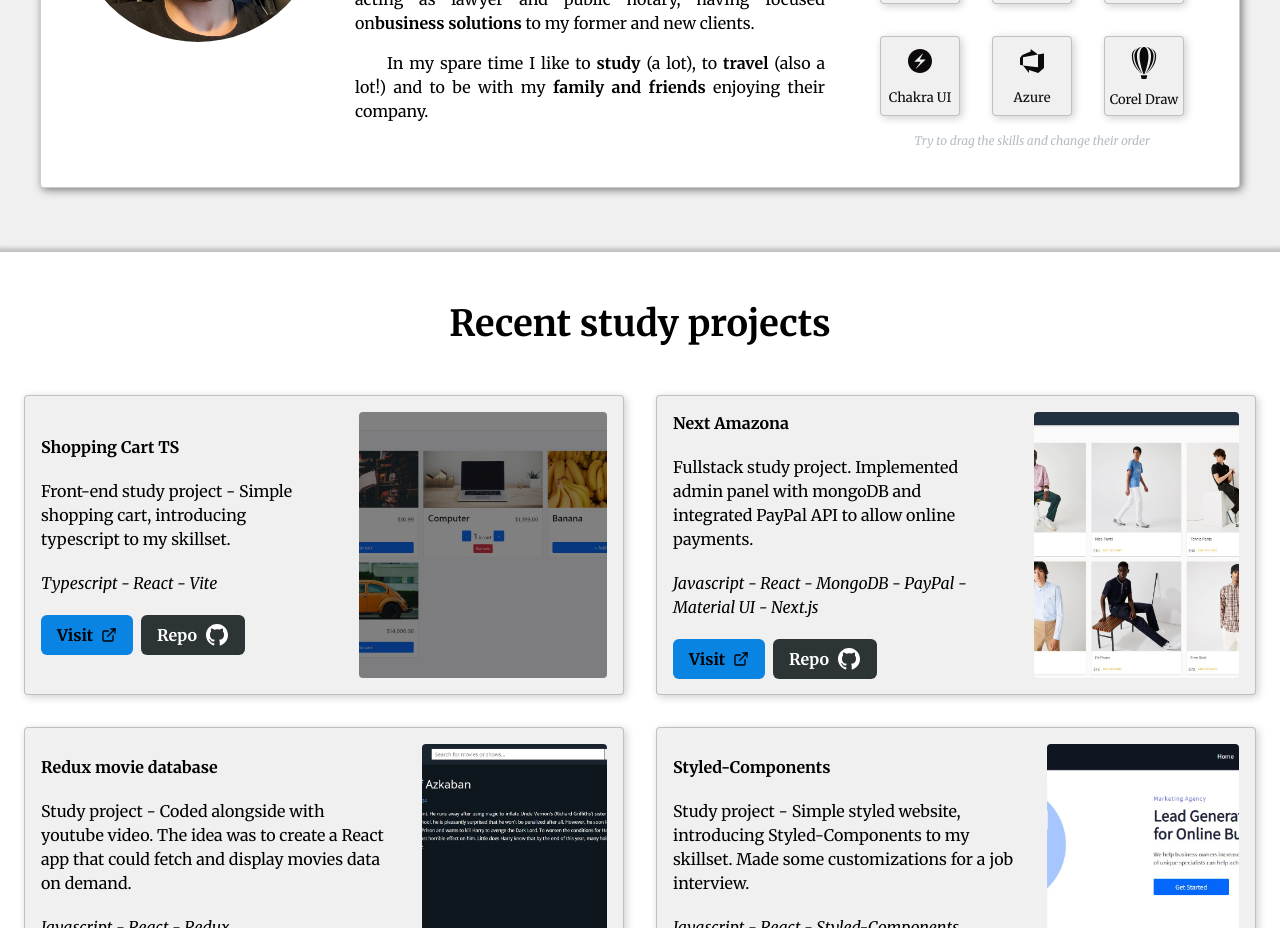
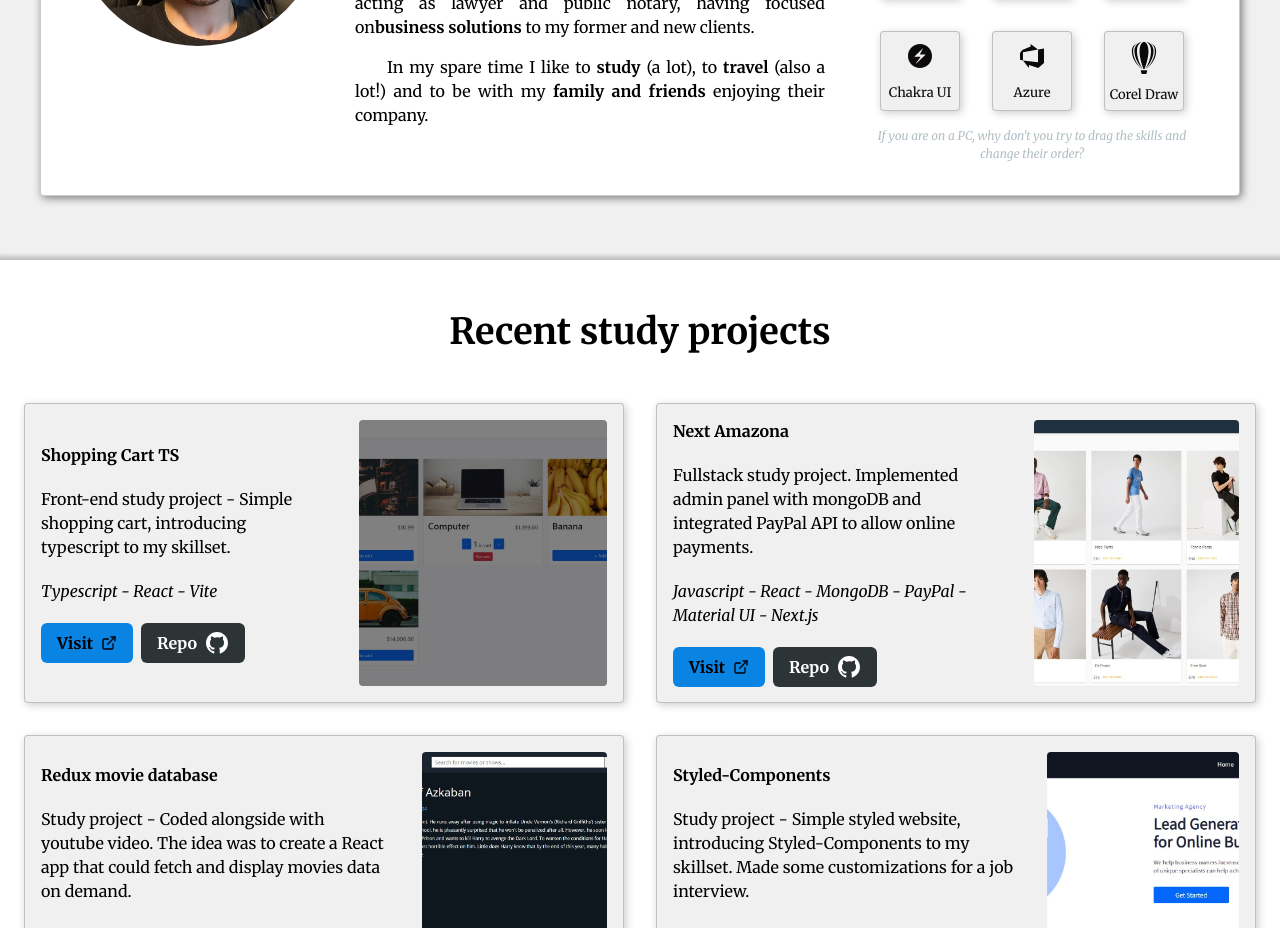
Before and after one commit to mchiari/portfolio, a React (Vite) app: page / in a window 1280 px wide. Shown: the part 1100-2028 px from the top of the page. Built offline with nearby package versions, Linux system fonts and the light colour scheme; a web font is replaced by a local one.

Commit message:
fix for smaller screens on landing page

```diff
--- a/src/components/About.tsx
+++ b/src/components/About.tsx
@@ -63,7 +63,7 @@ const About = () => {
 				</Box>
 				<Box>
 					<Skills />
-					<Text fontSize={'12px'} color={'lightgray'}><em>Try to drag the skills and change their order</em></Text>
+					<Text fontSize={'12px'} color={'lightgray'}><em>If you are on a PC, why don't you try to drag the skills and change their order?</em></Text>
 				</Box>
 			</Box>
 		</Box>
--- a/src/components/Landing.tsx
+++ b/src/components/Landing.tsx
@@ -20,7 +20,7 @@ const Landing = () => {
 		<Box
 			position={"relative"}
 			bgColor={"white"}
-			h={["100vh", "100vh", "90vh", "70vh", "70vh"]}
+			h={["110vh", "110vh", "90vh", "70vh", "70vh"]}
 			boxShadow={"0 0 4px 4px rgba(0,0,0,0.2)"}
 			display={"flex"}
 			flexDirection={[
```
